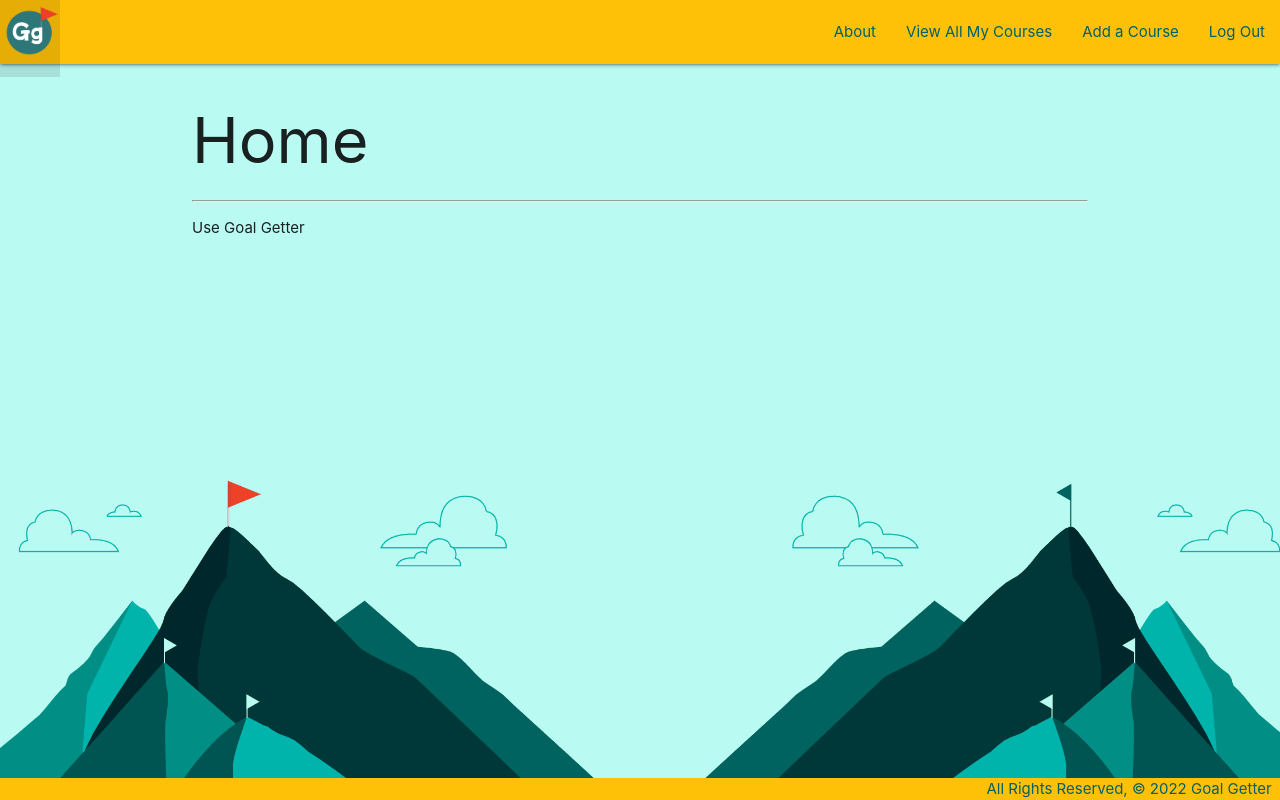
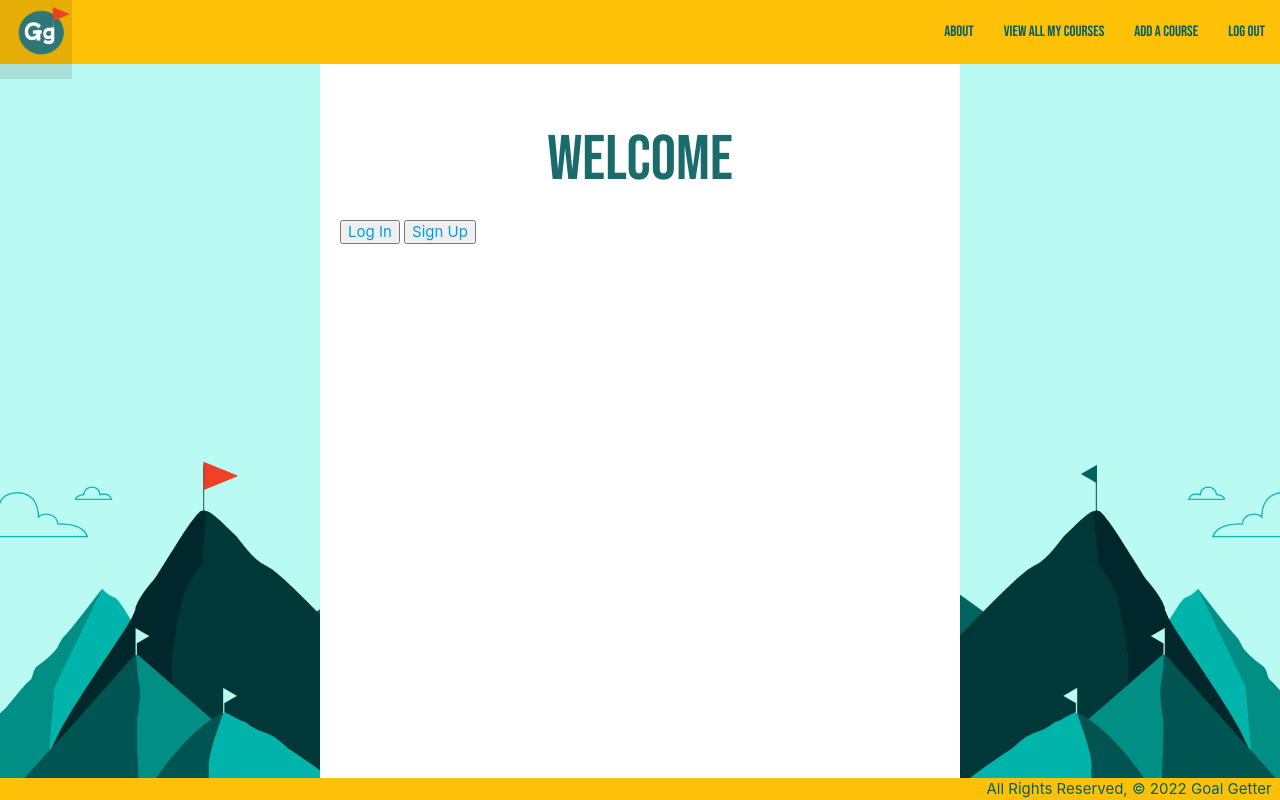
Before and after one commit to shamique202/goal-getter-project, a Django app: page / in a window 1280 px wide. Run offline with Django 4.2, Linux system fonts and the light colour scheme; the visitor is signed in with stand-in values (Sample User, id 1).

Commit message:
Add styling including background image

```diff
--- a/goalgetter/main_app/models.py
+++ b/goalgetter/main_app/models.py
@@ -32,7 +32,7 @@ class Assignment(models.Model):
     choices=TASK,
     default=TASK[2][0]
   )
-  todo = models.TextField('To Do', max_length=250)
+  todo = models.TextField('Goals', max_length=250)
   course = models.ForeignKey(Course, on_delete=models.CASCADE)
 
   def __str__(self):
--- a/goalgetter/main_app/static/css/style.css
+++ b/goalgetter/main_app/static/css/style.css
@@ -4,7 +4,7 @@ body {
     flex-direction: column;
     background-image: url('/static/images/gg_background.png');
     background-position: bottom;
-    background-size: 1450px;
+    background-size: 120%;
     background-repeat: no-repeat;
     width: 100%;
     background-color: #B9FAF2;
@@ -12,6 +12,10 @@ body {
 
 main {
     flex: 1 0 auto;
+    width: 50%;
+    background-color: white;
+    margin: 0 auto;
+    padding: 20px;
 
 }
 
@@ -22,4 +26,27 @@ footer.page-footer {
 
 nav li {
     color: rgb(26,108,108);
+    font-family: 'Bebas Neue', cursive;
 }
+
+nav {
+    box-shadow: none;
+}
+
+nav img {
+    margin-left: 12px;
+}
+
+.csshook {
+    font-size: 30px;
+}
+
+h1 {
+    font-family: 'Bebas Neue', cursive;
+    color: rgb(26,108,108);
+    text-align: center;
+}
+
+.card {
+    height: 150px;
+}
--- a/goalgetter/main_app/templates/base.html
+++ b/goalgetter/main_app/templates/base.html
@@ -9,6 +9,9 @@
     <title>Goal Getter</title>
     <link rel="stylesheet" href="https://cdnjs.cloudflare.com/ajax/libs/materialize/1.0.0/css/materialize.min.css">
     <script src="https://cdnjs.cloudflare.com/ajax/libs/materialize/1.0.0/js/materialize.min.js"></script>
+    <link rel="preconnect" href="https://fonts.googleapis.com">
+    <link rel="preconnect" href="https://fonts.gstatic.com" crossorigin>
+    <link href="https://fonts.googleapis.com/css2?family=Bebas+Neue&display=swap" rel="stylesheet">
     <link rel="stylesheet" type="text/css" href="{% static 'css/style.css' %}">
 
 </head>
@@ -16,7 +19,7 @@
 <body>
     <header class="navbar-fixed">
         <nav>
-            <div class="nav-wrapper amber">
+            <div class="nav-wrapper amber" id="csshook">
                 <ul>
                     <li><a href="/" class="left brand-logo"><img width="60" src="{% static 'images/gg_logo.png' %}" alt="My image"></a></li>
                 </ul>
@@ -26,15 +29,16 @@
                     <li><a class="cyan-text text-darken-4" href="{% url 'index' %}">View All My Courses</a></li>
                     <li><a class="cyan-text text-darken-4" href="{% url 'course_create' %}">Add a Course</a></li>
                     <li><a class="cyan-text text-darken-4" href="{% url 'logout' %}">Log Out</a></li>
-                    {% else %}
-                    <li><a class="cyan-text text-darken-4" href="{% url 'signup' %}">Sign Up</a></li>
-                    <li><a class="cyan-text text-darken-4" href="{% url 'login' %}">Log In</a></li>
                     {% endif %}
                 </ul>
             </div>
         </nav>
+
+
+
+
     </header>
-    <main class="container">
+    <main>
         {% block content %}
         {% endblock %}
     </main>
--- a/goalgetter/main_app/templates/home.html
+++ b/goalgetter/main_app/templates/home.html
@@ -1,8 +1,9 @@
 {% extends 'base.html' %}
 {% block content %}
 
-<h1>Home</h1>
-<hr />
-<p>Use Goal Getter</p>
+<h1>Welcome </h1>
+
+<button><a href="{% url 'login' %}">Log In</a></button>
+<button><a href="{% url 'signup' %}">Sign Up</a></button>
 
 {% endblock %}
```
Also changed, not shown: goalgetter/main_app/templates/courses/detail.html (+2 -17 lines), goalgetter/main_app/templates/courses/index.html (+16 -8 lines).
